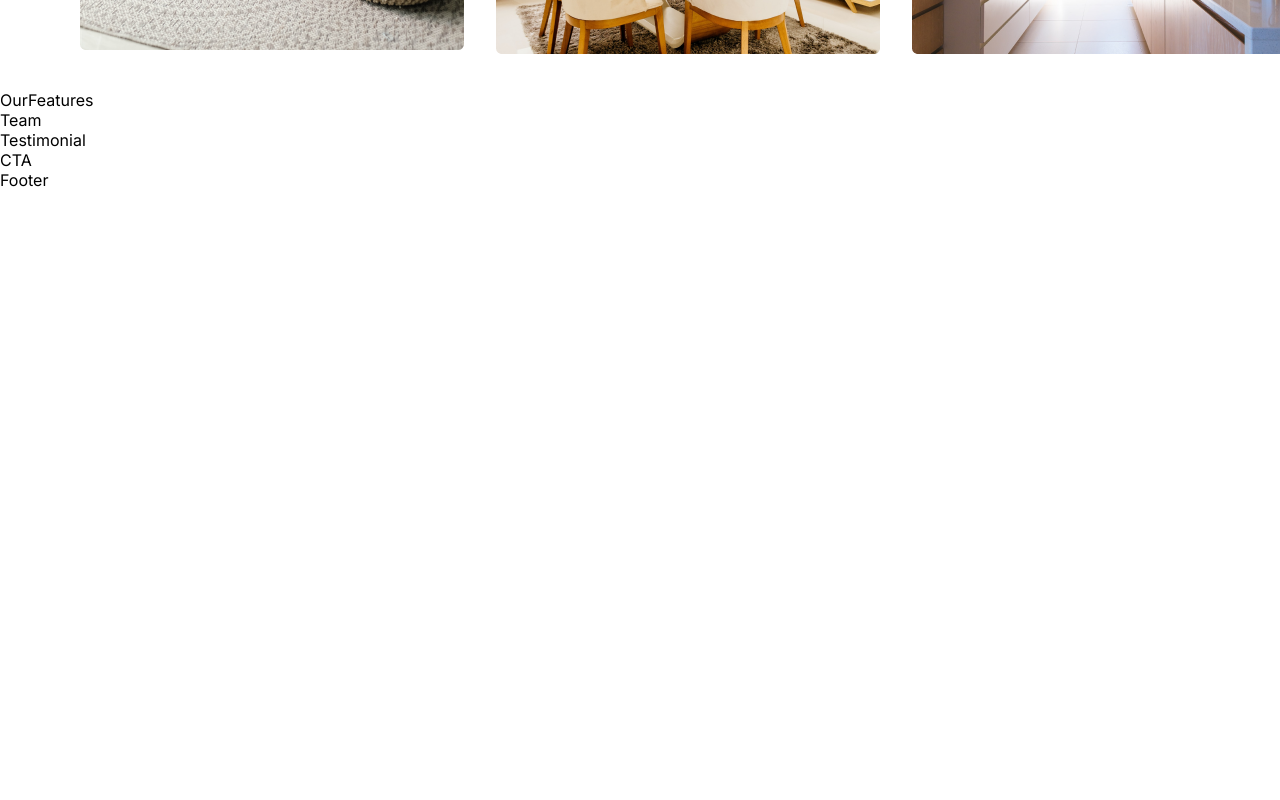
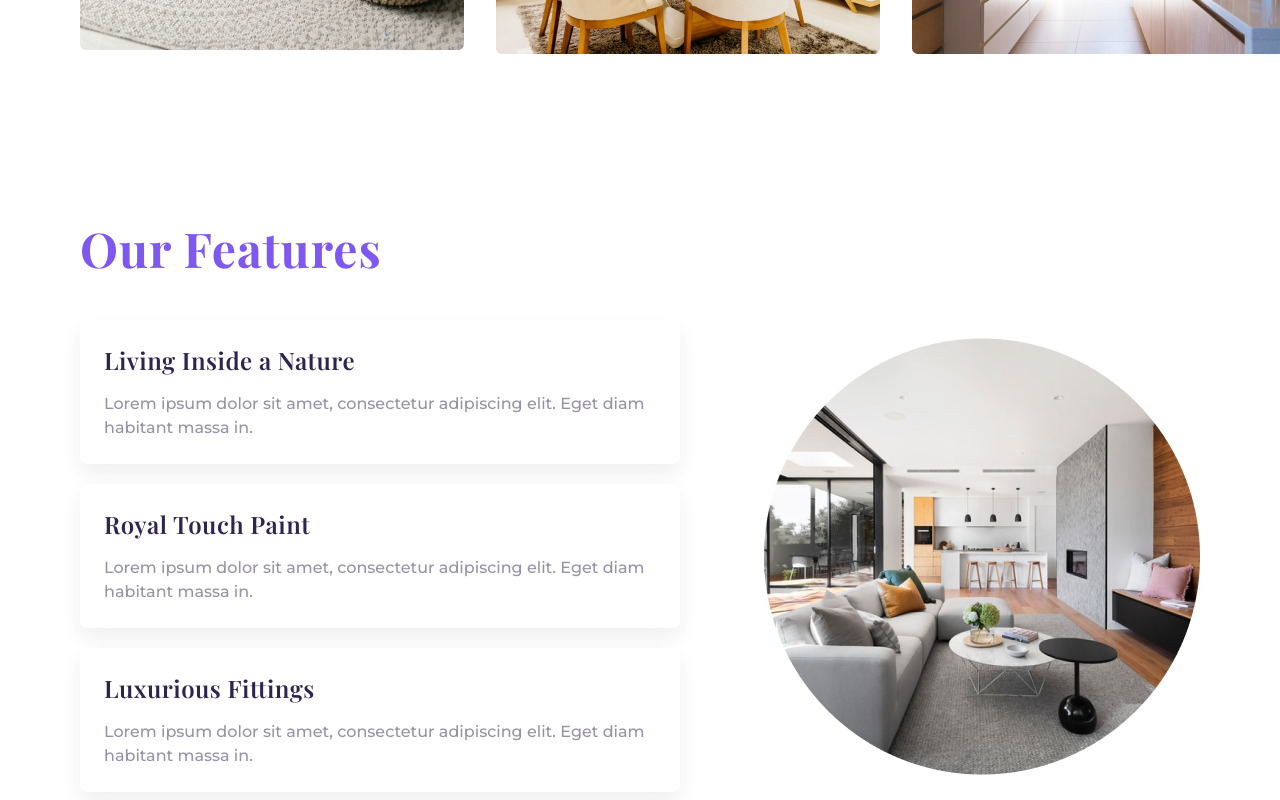
Before and after one commit to Melka1/real-estate-web, a Next.js app: page / in a window 1280 px wide. Shown: the part 1720-2520 px from the top of the page. Before the commit the page ends 1910 px from the top, so only its background shows below. Built offline with nearby package versions, Linux system fonts and the light colour scheme.

Commit message:
added our fetures container

```diff
--- a/src/app/components/OurFeatures.js
+++ b/src/app/components/OurFeatures.js
@@ -1,8 +1,34 @@
 import React from 'react'
+import '../styles/our-features.css'
+import Image from 'next/image'
+import Cover from '../../../public/Cover.png'
 
 function OurFeatures() {
   return (
-    <div>OurFeatures</div>
+    <div className='our-features section--padding'>
+      <p className='heading1 left'>Our Features</p>
+      <div className='our--feature--container'>
+        <div className='our--feature--list'>
+          <div className='our--feature'>
+            <p className='heading2'>Living Inside a Nature</p>
+            <p className='our--feature--desc'>Lorem ipsum dolor sit amet, consectetur adipiscing elit. Eget diam habitant massa in.</p>
+          </div>
+
+          <div className='our--feature'>
+            <p className='heading2'>Royal Touch Paint</p>
+            <p className='our--feature--desc'>Lorem ipsum dolor sit amet, consectetur adipiscing elit. Eget diam habitant massa in.</p>
+          </div>
+
+          <div className='our--feature'>
+            <p className='heading2'>Luxurious Fittings</p>
+            <p className='our--feature--desc'>Lorem ipsum dolor sit amet, consectetur adipiscing elit. Eget diam habitant massa in.</p>
+          </div>
+        </div>
+
+        <Image src={Cover} alt='our feature cover'/>
+
+      </div>
+    </div>
   )
 }
 
--- a/src/app/globals.css
+++ b/src/app/globals.css
@@ -92,10 +92,10 @@ body {
   overflow-x: hidden;
 }
 
-body {
-  /* color: white;
-  background: black; */
-}
+/* body {
+  color: white;
+  background: black;
+} */
 
 a {
   color: inherit;
@@ -109,7 +109,7 @@ a {
 }
 
 .section--padding {
-  padding: 2rem 5rem;
+  padding: 5rem 5rem;
 }
 
 .heading1 {
@@ -131,3 +131,14 @@ a {
 .left {
   text-align: left;
 }
+
+.heading2 {
+  font-family: var(--font-title);
+  font-weight: 600;
+  font-size: 24px;
+  line-height: 32px;
+  letter-spacing: 0.02em;
+  font-feature-settings: 'liga' off;
+
+  color: #2F234F;
+}
--- a/src/app/styles/navbar.css
+++ b/src/app/styles/navbar.css
@@ -8,6 +8,7 @@
   color: white;
   position: fixed;
   width: 100%;
+  z-index: 100;
 }
 
 .logo {
--- /dev/null
+++ b/src/app/styles/our-features.css
@@ -0,0 +1,37 @@
+.our-features {
+
+}
+
+.our--feature--container {
+  display: flex;
+  margin-top: 42px;
+  justify-content: space-between;
+  align-items: center;
+}
+
+.our--feature--list {
+  display: flex;
+  flex-direction: column;
+  gap: 20px;
+}
+
+.our--feature {
+  display: flex;
+  gap: 16px;
+  flex-direction: column;
+  background: #FFFFFF;
+  padding: 24px;
+  box-shadow: 0px 10px 20px rgba(41, 41, 42, 0.07);
+  border-radius: 8px;
+  max-width: 600px;
+}
+
+.our--feature--desc {
+  font-family: var(--font-text);
+  font-weight: 500;
+  font-size: 16px;
+  line-height: 24px;
+  font-feature-settings: 'liga' off;
+
+  color: rgba(47, 35, 79, 0.5);
+}
```
Also changed, not shown: public/Cover.png (added).
